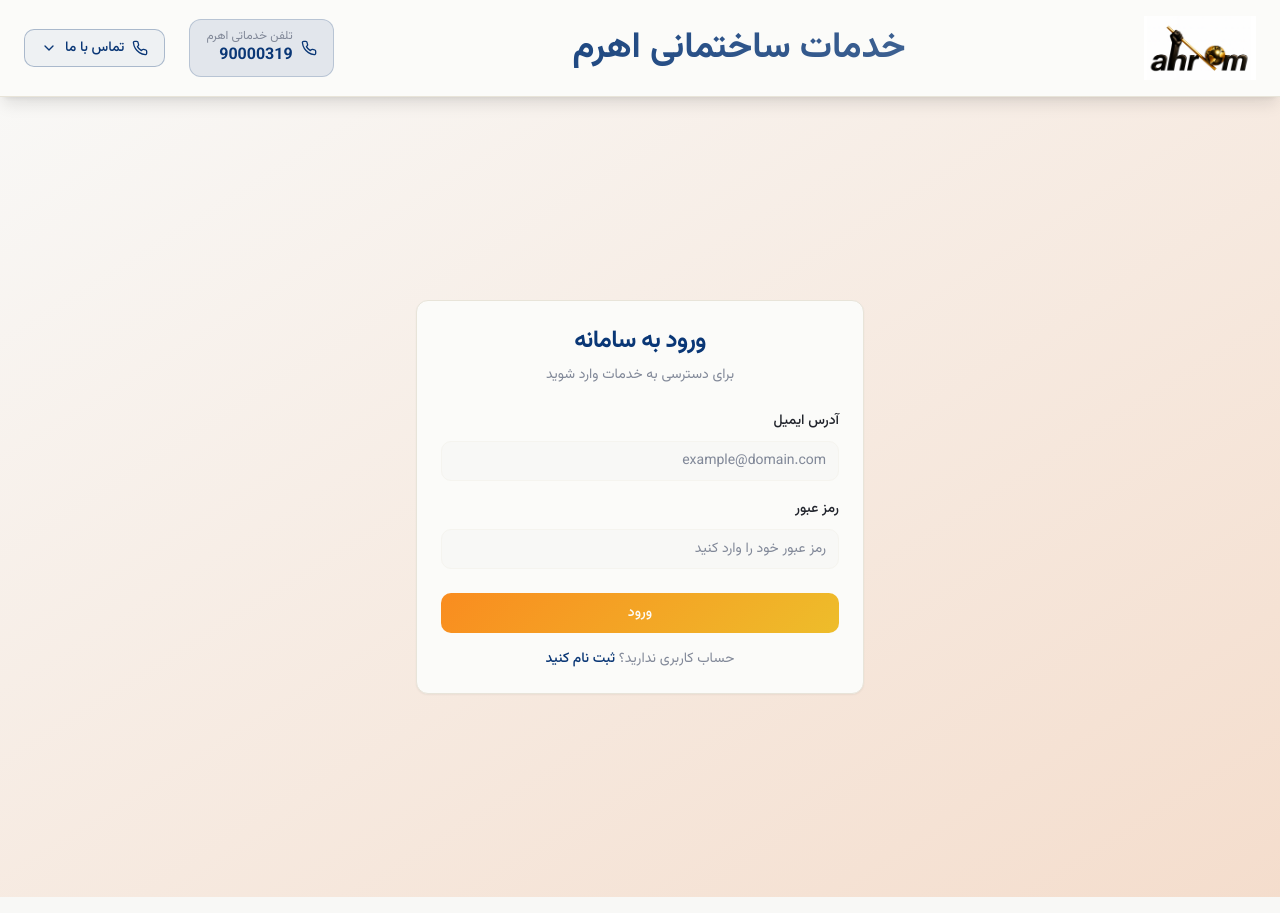
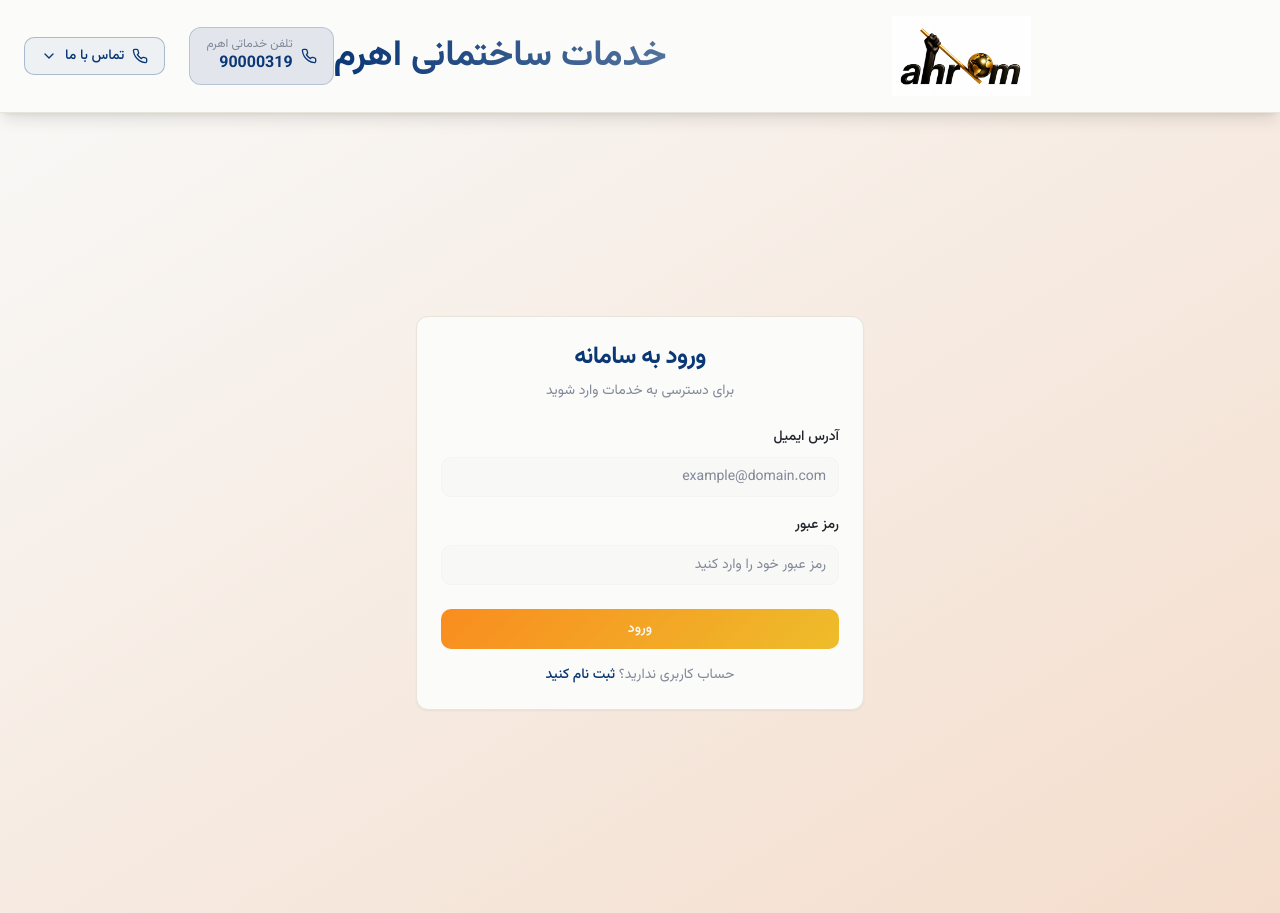
Before and after one commit to ahromcom-spec/darbast-chador-go, a React (Vite) app: page /auth/login in a window 1280 px wide. Built offline with nearby package versions, Linux system fonts and the light colour scheme; the HTML template or start-up script is replaced by a standard one.

Commit message:
Refactor header layout

```diff
--- a/src/components/Header.tsx
+++ b/src/components/Header.tsx
@@ -8,17 +8,17 @@ const Header = () => {
     <header className="sticky top-0 z-50 bg-card/95 backdrop-blur-sm border-b border-border shadow-lg">
       <div className="container mx-auto px-6 py-4">
         <div className="flex items-center justify-between">
-          {/* Logo - Left side in RTL */}
-          <div className="flex-shrink-0">
+          {/* Logo - Center */}
+          <div className="flex-1 flex justify-center">
             <img
               src={ahromLogo}
               alt="لوگوی اهرم"
-              className="h-16 w-auto object-contain"
+              className="h-20 w-auto object-contain"
             />
           </div>
 
-          {/* Company Name - Center */}
-          <div className="flex-1 text-center">
+          {/* Company Name - Right side */}
+          <div className="flex-shrink-0">
             <h1 className="text-2xl md:text-4xl font-bold text-foreground font-vazir bg-gradient-to-r from-primary to-primary/70 bg-clip-text text-transparent">
               خدمات ساختمانی اهرم
             </h1>
```
